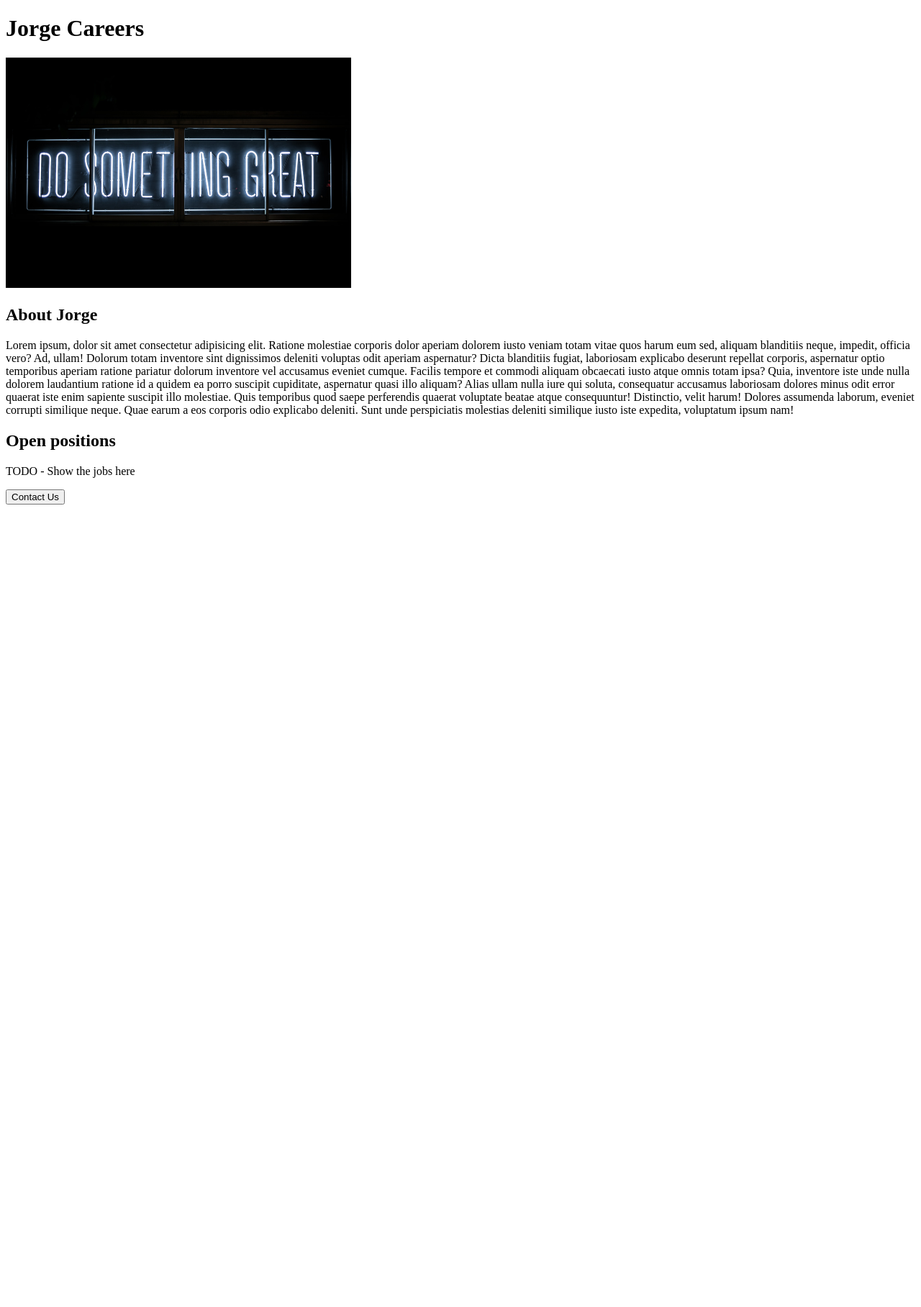
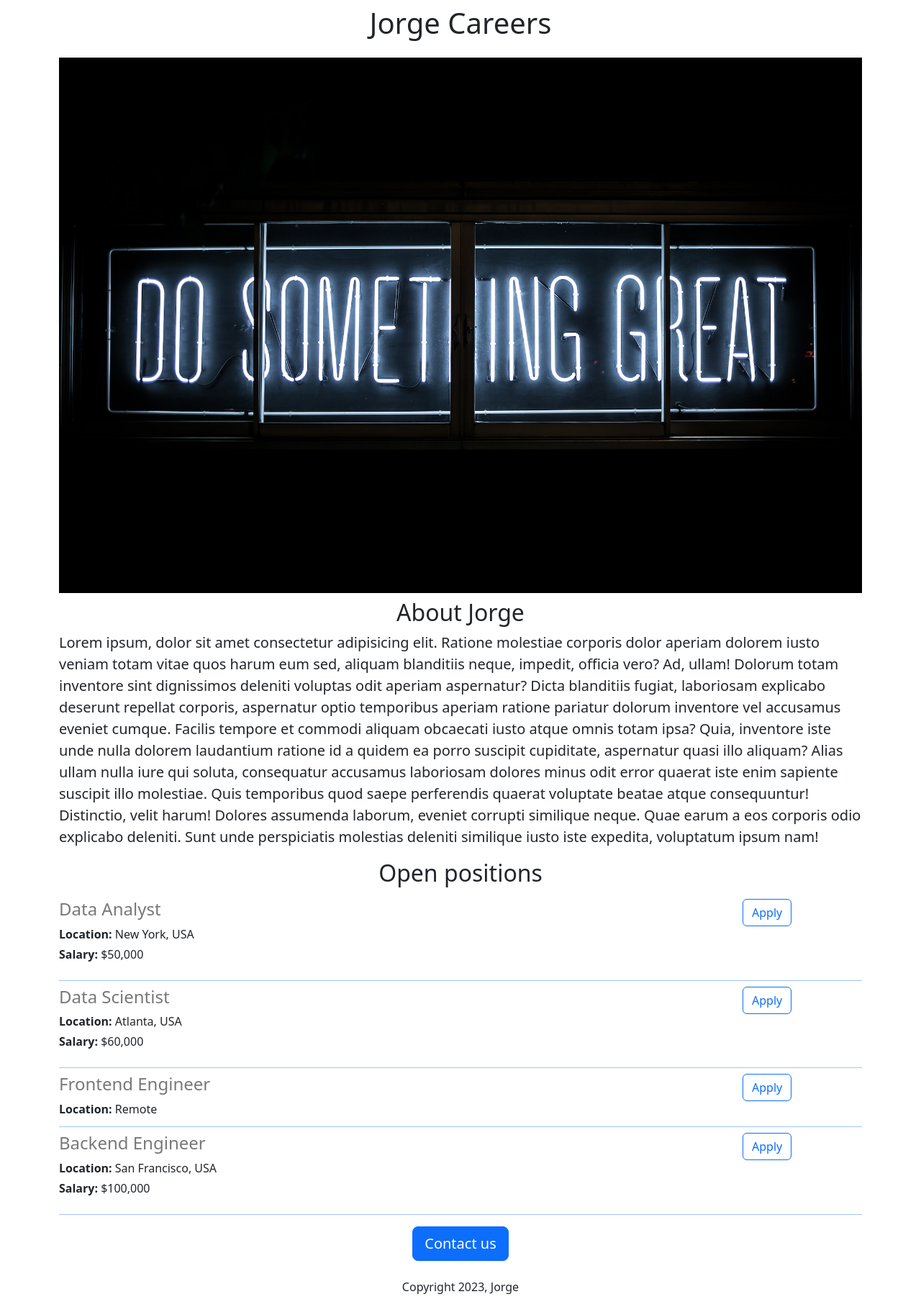
Before and after one commit to nilia2020/nilia-careers-website, a Flask app: page / in a window 1280 px wide. Shown: the whole page at 72% size. Before the commit the page ends 701 px from the top, so only its background shows below. Run offline with Flask 3, Linux system fonts and the light colour scheme.

Commit message:
added dynamic data

```diff
--- a/app.py
+++ b/app.py
@@ -1,10 +1,41 @@
-from flask import Flask, render_template
+from flask import Flask, render_template, jsonify
 
 app = Flask(__name__)
 
+JOBS = [
+    {
+    'id': 1,
+    'title': 'Data Analyst',
+    'location': 'New York, USA',
+    'salary': '$50,000'
+    },
+    {
+    'id': 2,
+    'title': 'Data Scientist',
+    'location': 'Atlanta, USA',
+    'salary': '$60,000'
+    },
+    {
+    'id': 3,
+    'title': 'Frontend Engineer',
+    'location': 'Remote',
+
+    },
+    {
+    'id': 4,
+    'title': 'Backend Engineer',
+    'location': 'San Francisco, USA',
+    'salary': '$100,000'
+    }
+]
+
 @app.route('/')
 def hello_world():
-    return render_template('home.html')
+    return render_template('home.html', jobs=JOBS)
+
+@app.route('/api/jobs')
+def list_jobs():
+    return jsonify(JOBS)
 
 if __name__ == '__main__':
     app.run(host='0.0.0.0', debug=True)
--- a/templates/home.html
+++ b/templates/home.html
@@ -1,23 +1,39 @@
 <!DOCTYPE html>
 <html lang="en">
   <head>
+    <meta charset="UTF-8" />
+    <meta http-equiv="X-UA-Compatible" content="IE=edge" />
+    <meta name="viewport" content="width=device-width, initial-scale=1.0" />
     <title>Jorge Careers</title>
+    <link href="https://cdn.jsdelivr.net/npm/bootstrap@5.3.2/dist/css/bootstrap.min.css" rel="stylesheet" integrity="sha384-T3c6CoIi6uLrA9TneNEoa7RxnatzjcDSCmG1MXxSR1GAsXEV/Dwwykc2MPK8M2HN" crossorigin="anonymous">
+
   </head>
   <body>
-     <h1>Jorge Careers</h1>
-    <img src="{{url_for('static', filename='banner.jpg')}}" height="320"/>
-    <h2>About Jorge</h2>
-    <p>
+     <div class="container">
+    <h1 class="text-center mt-2 mb-4">Jorge Careers</h1>
+
+      <img class="img-fluid" src="{{url_for('static', filename='banner.jpg')}}"/>
+
+    <h2 id="banner" class="text-center mt-2 mb-2">About Jorge</h2>
+    <p class="lead">
       Lorem ipsum, dolor sit amet consectetur adipisicing elit. Ratione molestiae corporis dolor aperiam dolorem iusto veniam totam vitae quos harum eum sed, aliquam blanditiis neque, impedit, officia vero? Ad, ullam!
       Dolorum totam inventore sint dignissimos deleniti voluptas odit aperiam aspernatur? Dicta blanditiis fugiat, laboriosam explicabo deserunt repellat corporis, aspernatur optio temporibus aperiam ratione pariatur dolorum inventore vel accusamus eveniet cumque.
       Facilis tempore et commodi aliquam obcaecati iusto atque omnis totam ipsa? Quia, inventore iste unde nulla dolorem laudantium ratione id a quidem ea porro suscipit cupiditate, aspernatur quasi illo aliquam?
       Alias ullam nulla iure qui soluta, consequatur accusamus laboriosam dolores minus odit error quaerat iste enim sapiente suscipit illo molestiae. Quis temporibus quod saepe perferendis quaerat voluptate beatae atque consequuntur!
       Distinctio, velit harum! Dolores assumenda laborum, eveniet corrupti similique neque. Quae earum a eos corporis odio explicabo deleniti. Sunt unde perspiciatis molestias deleniti similique iusto iste expedita, voluptatum ipsum nam!
     </p>
-    <h2>Open positions</h2>
-    <p>TODO - Show the jobs here</p>
-    <button>Contact Us</button>
+    <h2 class="text-center">Open positions</h2>
+    <p>
+      {% for job in jobs %}
+      {% include 'jobitem.html' %}
+      {% endfor %}
+    </p>
 
-
+    </p>
+    <div class="text-center">
+      <button class="btn btn-primary btn-lg">Contact us</button>
+      <p class="mt-4">Copyright 2023, Jorge</p>
+    </div>
+    </div>
   </body>
 </html>
--- /dev/null
+++ b/templates/jobitem.html
@@ -0,0 +1,15 @@
+
+ <div class="mb-2 pb-2 border-bottom border-primary-subtle">
+   <div class="row">
+   <div class="col-10">
+  <h4 class="mb-2" style="color:rgb(120,120,120)">{{job['title']}}</h4>
+  <p class="mb-1"><b>Location: </b>{{job['location']}}</p>
+   {% if 'salary' in job %}
+  <p><b>Salary: </b>{{job['salary']}}</p>
+   {% endif %}
+   </div>
+   <div class='col-2'>
+     <button type="button" class="btn btn-outline-primary">Apply</button>
+   </div>
+   </div>
+ </div>
```
